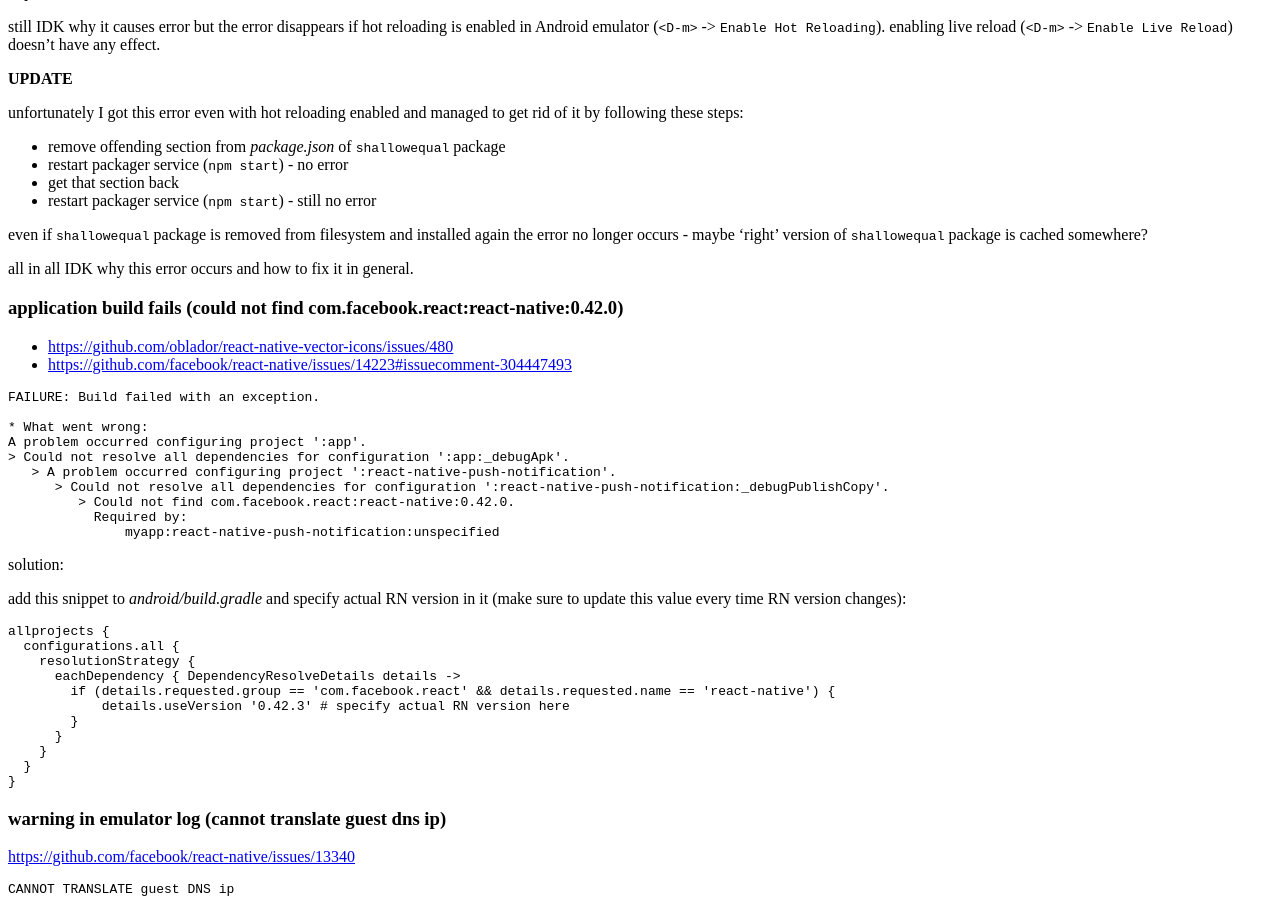
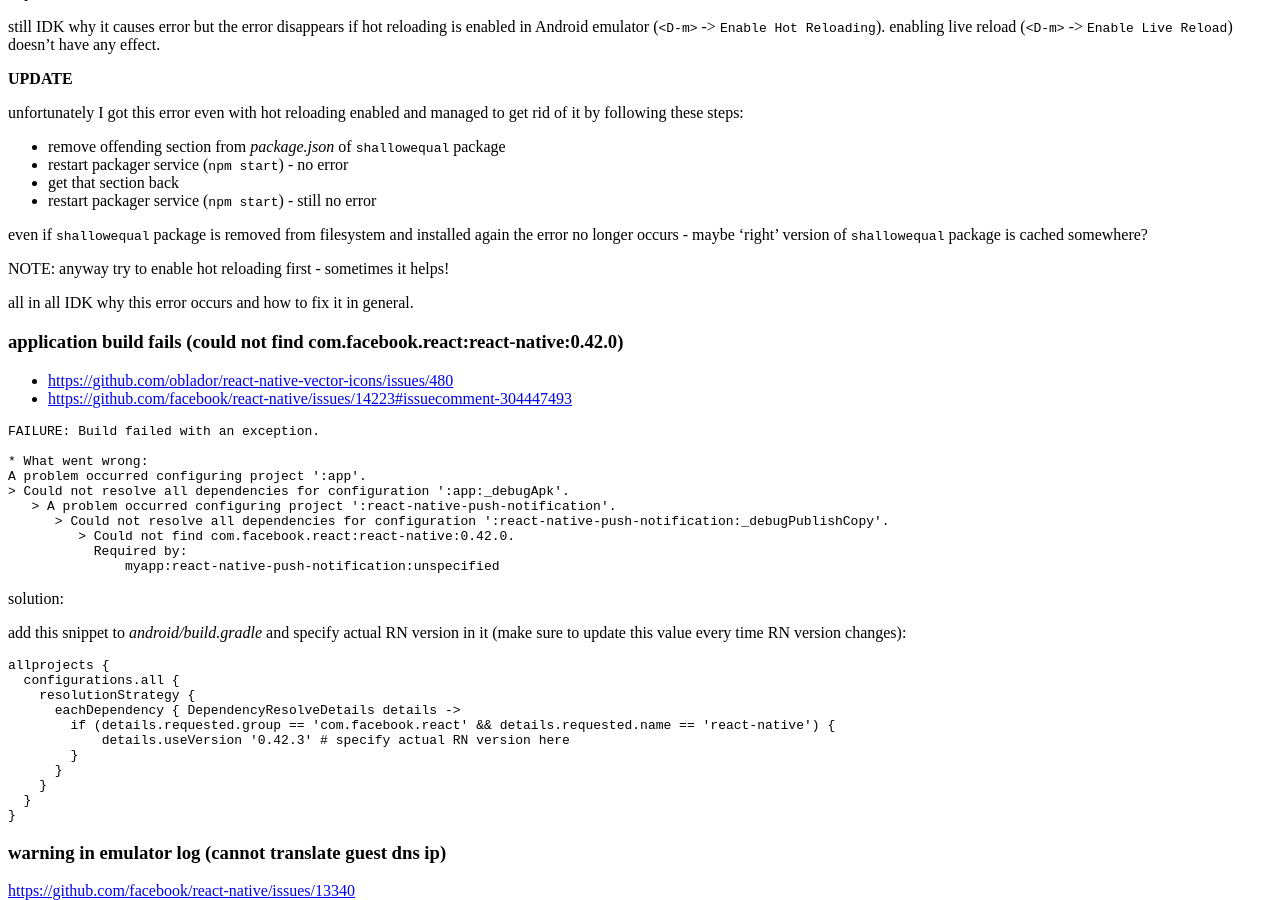
Before and after one commit to tap349/tap349.github.io, a Jekyll site: the page built from _posts/2017-05-24-react-native-android.md, in a window 1280 px wide and 900 px high, scrolled down 6459 px. Built offline with Jekyll 4.4.1, drawn with Linux system fonts in a browser that asks for light colours.

Commit message:
update 2017-06-03_02:55:06

```diff
--- a/_posts/2017-05-24-react-native-android.md
+++ b/_posts/2017-05-24-react-native-android.md
@@ -440,6 +440,8 @@ even if `shallowequal` package is removed from filesystem and installed again
 the error no longer occurs - maybe 'right' version of `shallowequal` package is
 cached somewhere?
 
+NOTE: anyway try to enable hot reloading first - sometimes it helps!
+
 all in all IDK why this error occurs and how to fix it in general.
 
 ### application build fails (could not find com.facebook.react:react-native:0.42.0)
```
